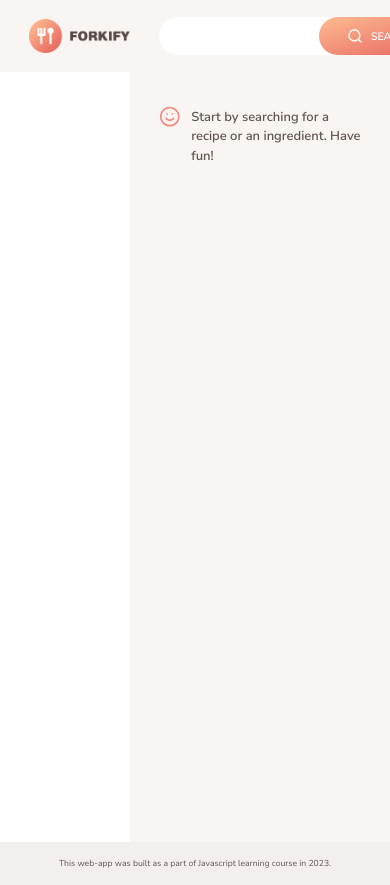
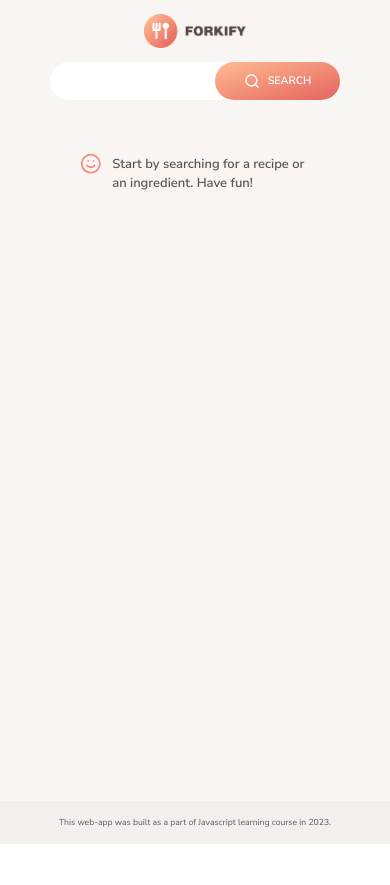
Before and after one commit to vsbron/course-forkify-2023, a website built with Parcel: page index.html in a window 390 px wide. After the commit the page ends 844 px from the top, so only its background shows below. Built offline with nearby package versions, Linux system fonts and the light colour scheme.

Commit message:
Resp 320px

```diff
--- a/index.html
+++ b/index.html
@@ -248,10 +248,10 @@
         </div>
         -->
       </div>
-    </div>
 
-    <div class="copyright copyright--mobile">
-      This web-app was built as a part of Javascript learning course in 2023.
+      <div class="copyright copyright--mobile">
+        This web-app was built as a part of Javascript learning course in 2023.
+      </div>
     </div>
 
     <div class="overlay hidden"></div>
--- a/src/js/views/resultsView.js
+++ b/src/js/views/resultsView.js
@@ -3,6 +3,7 @@ import PreviewView from "./previewView.js";
 
 class ResultsView extends View {
   _parentElement = document.querySelector(".results");
+  _grandParentElement = document.querySelector(".search-results");
   _errorMessage = "No recipes found for your query! Please try again!";
   _message = "Hooray!";
 
--- a/src/js/views/searchView.js
+++ b/src/js/views/searchView.js
@@ -17,6 +17,7 @@ class SearchView extends View {
   // Event handler
   addHandlerSearch(handler) {
     this._parentElement.addEventListener("submit", function (e) {
+      document.querySelector(".search-results").classList.add("active");
       e.preventDefault();
       handler();
     });
--- a/src/sass/_base.scss
+++ b/src/sass/_base.scss
@@ -81,4 +81,19 @@ body {
     margin: 0;
     border-radius: 0;
   }
+
+  @media only screen and (max-width: $bp-smaller) {
+    min-height: 100vh;
+    grid-template-rows: 10rem minmax(Calc(100vh - 10rem), auto);
+  }
+
+  @media only screen and (max-width: $bp-smallest) {
+    grid-template-columns: 1fr;
+    grid-template-areas:
+      "head"
+      "list"
+      "recipe"
+      "copyright";
+    grid-template-rows: 16.5rem min-content auto min-content;
+  }
 }
--- a/src/sass/_header.scss
+++ b/src/sass/_header.scss
@@ -14,11 +14,21 @@
       margin-left: 0;
       margin-right: 4rem;
     }
+
+    @media only screen and (max-width: $bp-smallest) {
+      margin-right: 0;
+      margin-bottom: 2rem;
+    }
   }
 
   @media only screen and (max-width: $bp-small) {
     padding: 0 4rem;
     justify-content: flex-start;
+  }
+
+  @media only screen and (max-width: $bp-smallest) {
+    flex-direction: column;
+    padding: 2rem;
   }
 }
 
@@ -57,6 +67,10 @@
       &::placeholder {
         color: white;
       }
+    }
+
+    @media only screen and (max-width: $bp-smallest) {
+      width: 20rem;
     }
   }
 
--- a/src/sass/_recipe.scss
+++ b/src/sass/_recipe.scss
@@ -60,6 +60,10 @@
     @media only screen and (max-width: $bp-medium) {
       width: 70%;
     }
+
+    @media only screen and (max-width: $bp-smallest) {
+      font-size: 2.75rem;
+    }
   }
 
   ///////////
@@ -76,6 +80,9 @@
 
     @media only screen and (max-width: $bp-smaller) {
       padding: 7rem 4rem 3rem;
+    }
+    @media only screen and (max-width: $bp-smallest) {
+      padding: 7rem 3rem 3rem;
     }
   }
 
@@ -156,6 +163,9 @@
     @media only screen and (max-width: $bp-smaller) {
       padding: 4rem;
     }
+    @media only screen and (max-width: $bp-smallest) {
+      padding: 3rem;
+    }
   }
 
   &__ingredient-list {
@@ -195,6 +205,13 @@
     display: flex;
     flex-direction: column;
     align-items: center;
+
+    @media only screen and (max-width: $bp-smaller) {
+      padding: 4rem 5rem;
+    }
+    @media only screen and (max-width: $bp-smallest) {
+      padding: 4rem;
+    }
   }
 
   &__directions-text {
--- a/src/sass/_searchResults.scss
+++ b/src/sass/_searchResults.scss
@@ -2,6 +2,10 @@
   padding: 3rem 0;
   display: flex;
   flex-direction: column;
+
+  @media only screen and (max-width: $bp-smallest) {
+    padding: 0;
+  }
 }
 
 .results {
@@ -16,8 +20,12 @@
     min-height: 690px;
   }
 
-  @media only screen and (max-width: $bp-small) {
-    min-height: 660px;
+  @media only screen and (max-width: $bp-smaller) {
+    min-height: 0;
+  }
+
+  @media only screen and (max-width: $bp-smallest) {
+    margin-bottom: 0;
   }
 }
 
@@ -27,6 +35,10 @@
 
   @media only screen and (max-width: $bp-medium) {
     margin-top: 2rem;
+  }
+
+  @media only screen and (max-width: $bp-smallest) {
+    margin-top: 0;
   }
 
   &::after {
@@ -83,11 +95,16 @@
     margin-top: auto;
   }
 
+  @media only screen and (max-width: $bp-smaller) {
+    padding-top: 2rem;
+  }
+
   @media only screen and (max-width: $bp-smallest) {
     display: none;
   }
 
   &--mobile {
+    grid-area: copyright;
     display: none;
 
     @media only screen and (max-width: $bp-smallest) {
@@ -95,6 +112,19 @@
       max-width: 100%;
       background-color: $color-grey-light-2;
       display: block;
+      margin: 0;
     }
   }
 }
+
+.search-results.active {
+  @media only screen and (max-width: $bp-smallest) {
+    padding: 3rem 0;
+  }
+
+  & .pagination {
+    @media only screen and (max-width: $bp-smallest) {
+      margin-top: 3rem;
+    }
+  }
+}
```
